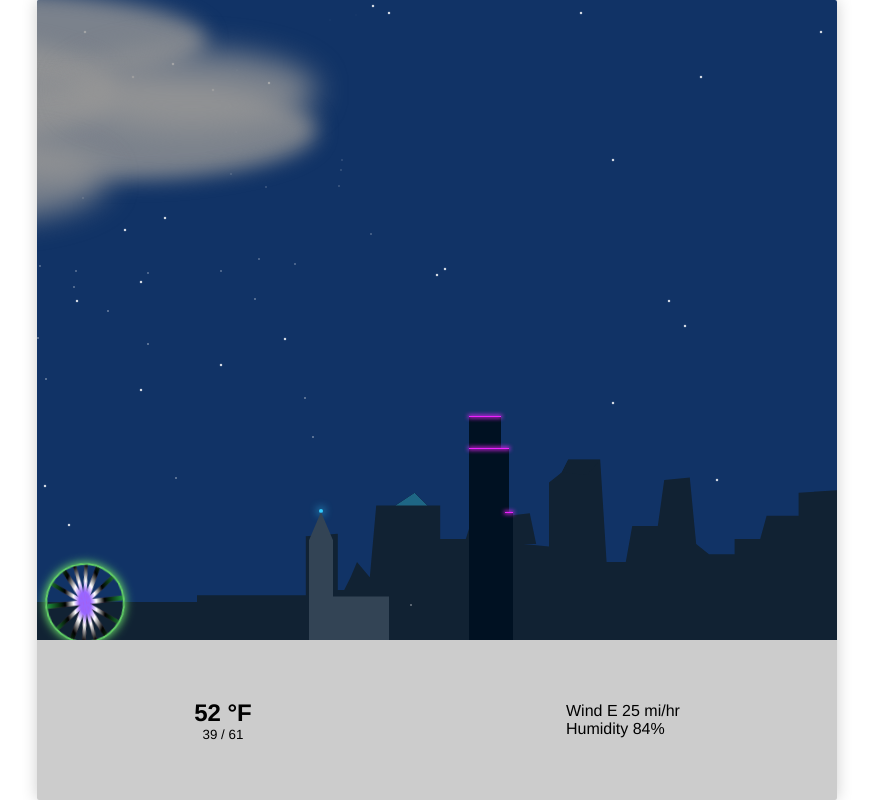
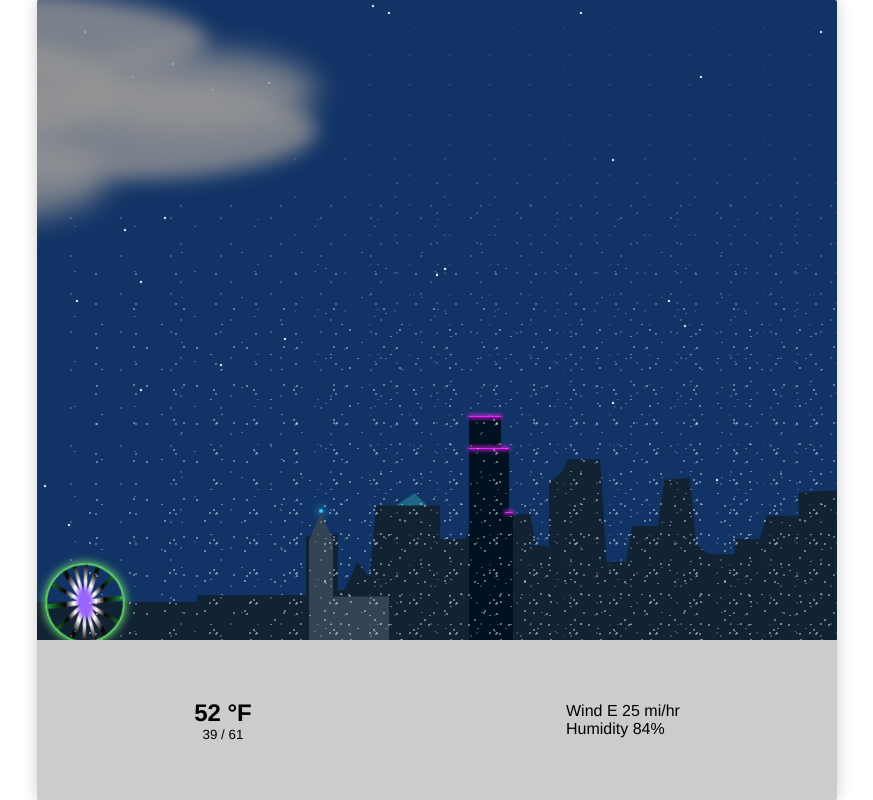
Before and after one commit to sojeri/howsTheWeatherSeattle, a website with bundled scripts: page index.html in a window 1280 px wide. Shown: the whole page, without its empty margins (203-1076 px from the left). Built offline with nearby package versions, Linux system fonts and the light colour scheme; no server answers.

Commit message:
v2 snow but still needs work

```diff
--- a/src/data/weatherAPIs.js
+++ b/src/data/weatherAPIs.js
@@ -2,7 +2,7 @@ const SEATTLE_LAT = '47.5922116';
 const SEATTLE_LONG = '-122.3205388';
 
 // https://openweathermap.org/current
-const WEATHER_ENDPOINT = `https://api.openweathermap.org/data/2.5/weather?lat=${SEATTLE_LAT}&lon=${SEATTLE_LONG}&units=imperial&appid=231512774f62e8fcb7d1a19af041b94d`;
+const WEATHER_ENDPOINT = `https://apii.openweathermap.org/data/2.5/weather?lat=${SEATTLE_LAT}&lon=${SEATTLE_LONG}&units=imperial&appid=231512774f62e8fcb7d1a19af041b94d`;
 const FALLBACK_WEATHER = {
     weather: [{ id: 601 }],
     wind: { speed: 25, deg: 90 },
@@ -18,7 +18,7 @@ const FALLBACK_WEATHER = {
 
 // https://solunar.org/#usage
 const REPLACE = '@@REPLACE@@';
-const MOON_ENDPOINT = `https://api.solunar.org/solunar/${SEATTLE_LAT},${SEATTLE_LONG},${REPLACE},-7`
+const MOON_ENDPOINT = `https://apii.solunar.org/solunar/${SEATTLE_LAT},${SEATTLE_LONG},${REPLACE},-7`
 const FALLBACK_MOON = {
     moonPhase: 'Waning Gibbous',
     moonRise: '01:04',
--- a/src/view/styles/rain-like-weather/snowFalling.scss
+++ b/src/view/styles/rain-like-weather/snowFalling.scss
@@ -63,14 +63,32 @@ $defaultDrift: 20px;
 .snow .weather {
     z-index: $foregroundBackgroundWeather;
     position: absolute;
-    top: calc(var(--frame-width) / -40);
+    top: calc(var(--frame-width) / -1);
     opacity: 0;
-    border-radius: 50%;
-    height: 2px;
-    width: 2px;
-    background: #fff;
+    height: 300%;
+    width: 120%;
 
     @include generateSnow();
+
+    &.tiny {
+        background-image: radial-gradient($white 4%, transparent 0);
+        background-size: 40px 30px;
+        background-position: 0 0, 10px 10px;
+
+    }
+
+    &.small {
+        background-image: radial-gradient($white 3%, transparent 0);
+        background-size: 50px 38px;
+        background-position: 0 0, 10px 10px;
+
+    }
+
+    &.large {
+        background-image: radial-gradient($white 2.5%, transparent 0);
+        background-size: 60px 45px;
+        background-position: 0 0, 10px 10px;
+       }
 }
 
 @include snow(tiny);
```
Also changed, not shown: dist/bundle.js.
